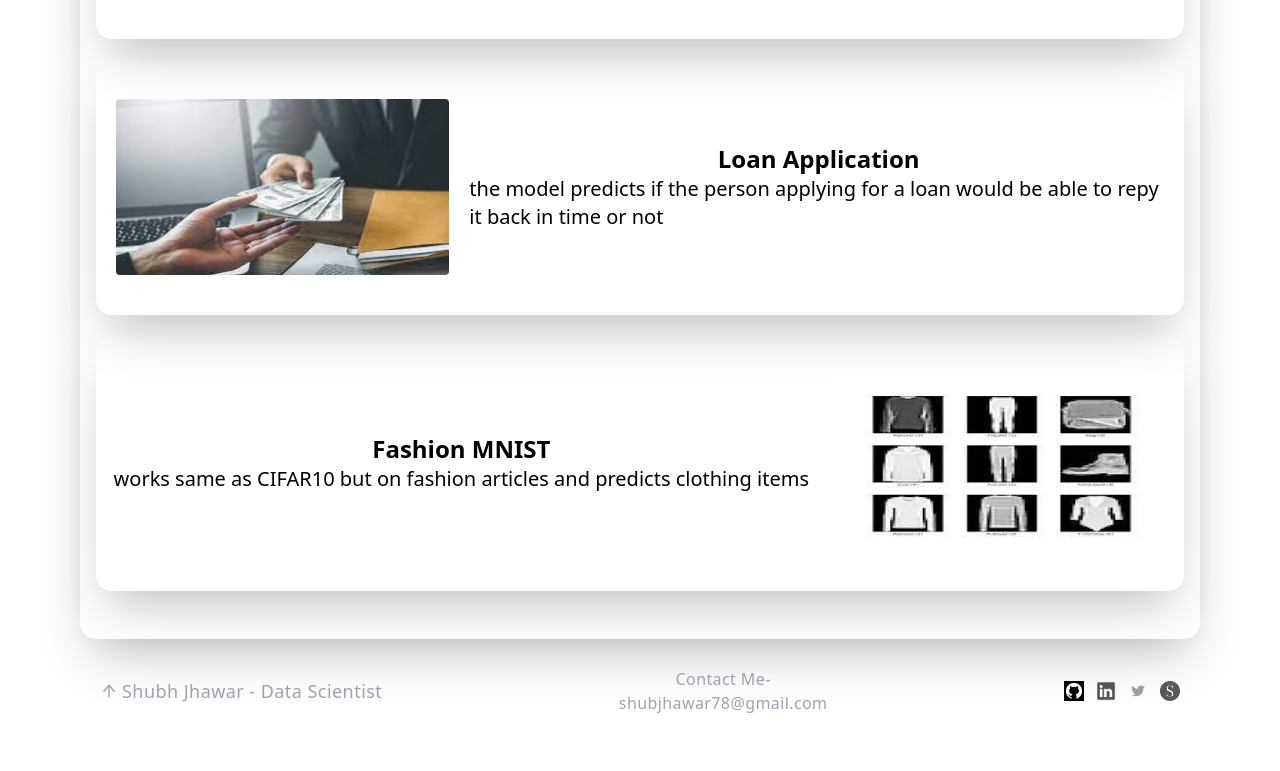
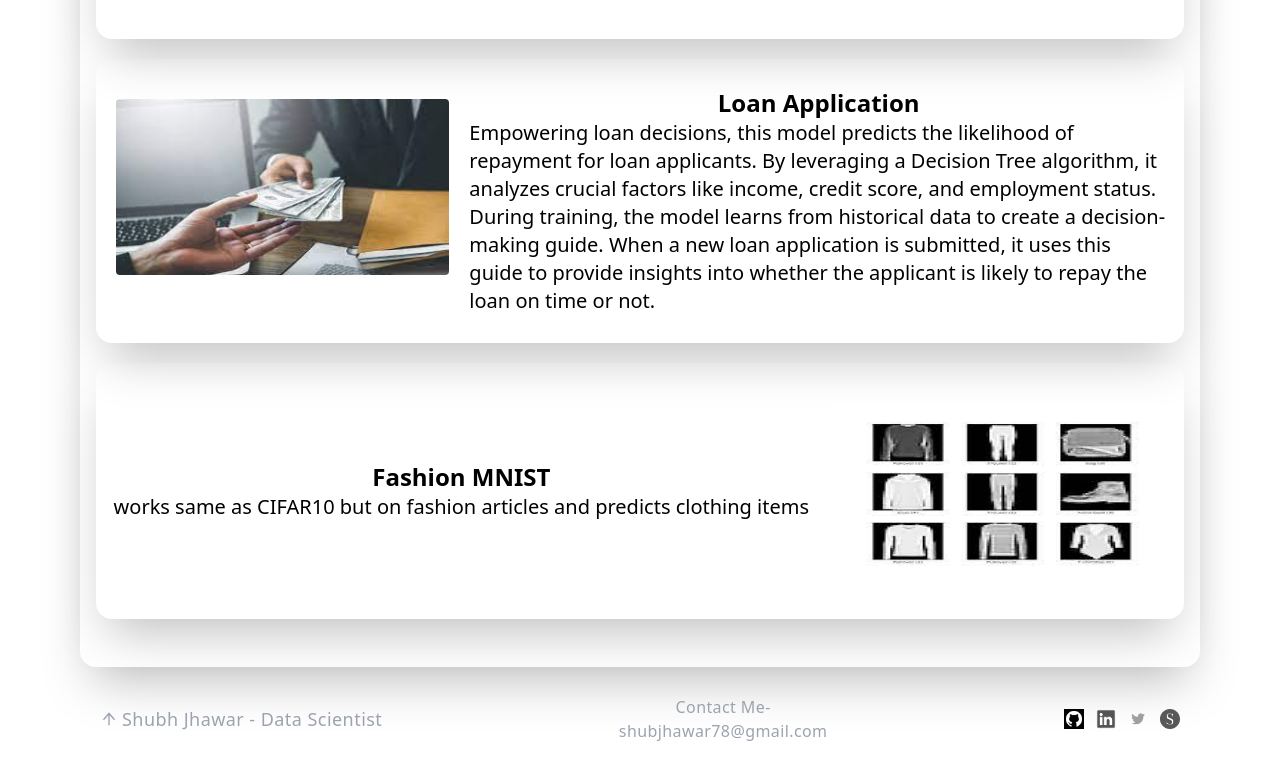
Before and after one commit to shubhjhawar/ml_projects, a Next.js app: page / in a window 1280 px wide. Shown: the part 1812-2583 px from the top of the page. Before the commit the page ends 2555 px from the top, so only its background shows below. Built offline with nearby package versions, Linux system fonts and the light colour scheme.

Commit message:
changed the loan application model

```diff
--- a/components/ProjectCard.jsx
+++ b/components/ProjectCard.jsx
@@ -32,7 +32,7 @@ const ProjectCard = ({details}) => {
 
                 <div className='max-md:w-full w-1/2 px-2 my-2 max-md:ml-0 ml-5 hover:scale-105'>
                     <p className="justify-center items-center flex text-black  text-3xl dark:text-white border-b-[3px] border-black dark:border-white ">Working</p>
-                    <p className='text-lg dark:text-gray-300 text-black my-2 p-2'>how does this work</p>
+                    <p className='text-lg dark:text-gray-300 text-black my-2 p-2'>{details?.working}</p>
                 </div>
             </div>
 
--- a/constants/index.js
+++ b/constants/index.js
@@ -39,10 +39,10 @@ const classificationModels = {
         },
         {
             title: "Loan Application",
-            description: "the model predicts if the person applying for a loan would be able to repy it back in time or not",
+            description: "Empowering loan decisions, this model predicts the likelihood of repayment for loan applicants. By leveraging a Decision Tree algorithm, it analyzes crucial factors like income, credit score, and employment status. During training, the model learns from historical data to create a decision-making guide. When a new loan application is submitted, it uses this guide to provide insights into whether the applicant is likely to repay the loan on time or not.",
             icon: loan,
             code: 'https://github.com/shubhjhawar/Loan-Application-Status',
-            working: "",
+            working: "The model uses a Decision Tree algorithm to analyze key factors such as income, credit score, and employment status. During training, it learns patterns from past data to create a decision-making guide. When a new loan application is submitted, the model follows this guide to predict whether the person is likely to repay the loan on time or not.",
             model: <LoanApplication />,
         },
         {
--- a/models/CarClassifier.jsx
+++ b/models/CarClassifier.jsx
@@ -27,7 +27,7 @@ const CarClassifier = () => {
 
   const classifyCar = async () => {
     try {
-      const response = await fetch('https://ml-projects.onrender.com/api/classification_car', {
+      const response = await fetch('http://127.0.0.1:8000/api/classification_car', {
         method: 'POST',
         headers: {
           'Content-Type': 'application/json',
--- a/models/LoanApplication.jsx
+++ b/models/LoanApplication.jsx
@@ -26,7 +26,7 @@ const LoanApplication = () => {
   const loanPrediction = async () => {
     try {
       setisLoading(true);
-      const response = await fetch('https://ml-projects.onrender.com/api/loan_application', {
+      const response = await fetch('http://127.0.0.1:8000/api/loan_application', {
         method: 'POST',
         headers: {
           'Content-Type': 'application/json',
@@ -147,7 +147,7 @@ const LoanApplication = () => {
       <div className="mt-5">
         <button onClick={loanPrediction} className='uppercase w-full rounded-2xl transition-transform transform hover:scale-105' style={buttonStyle}>
           <p className='text-lg'>Predict</p>
-          <p className="text-lg max-md:hidden block">the approval of Loan</p>
+          <p className="text-lg max-md:hidden block">the approval of My Loan</p>
         </button>
       </div>
 
```
Also changed, not shown: 1 other file (tests, documents, lock files or other folders).
